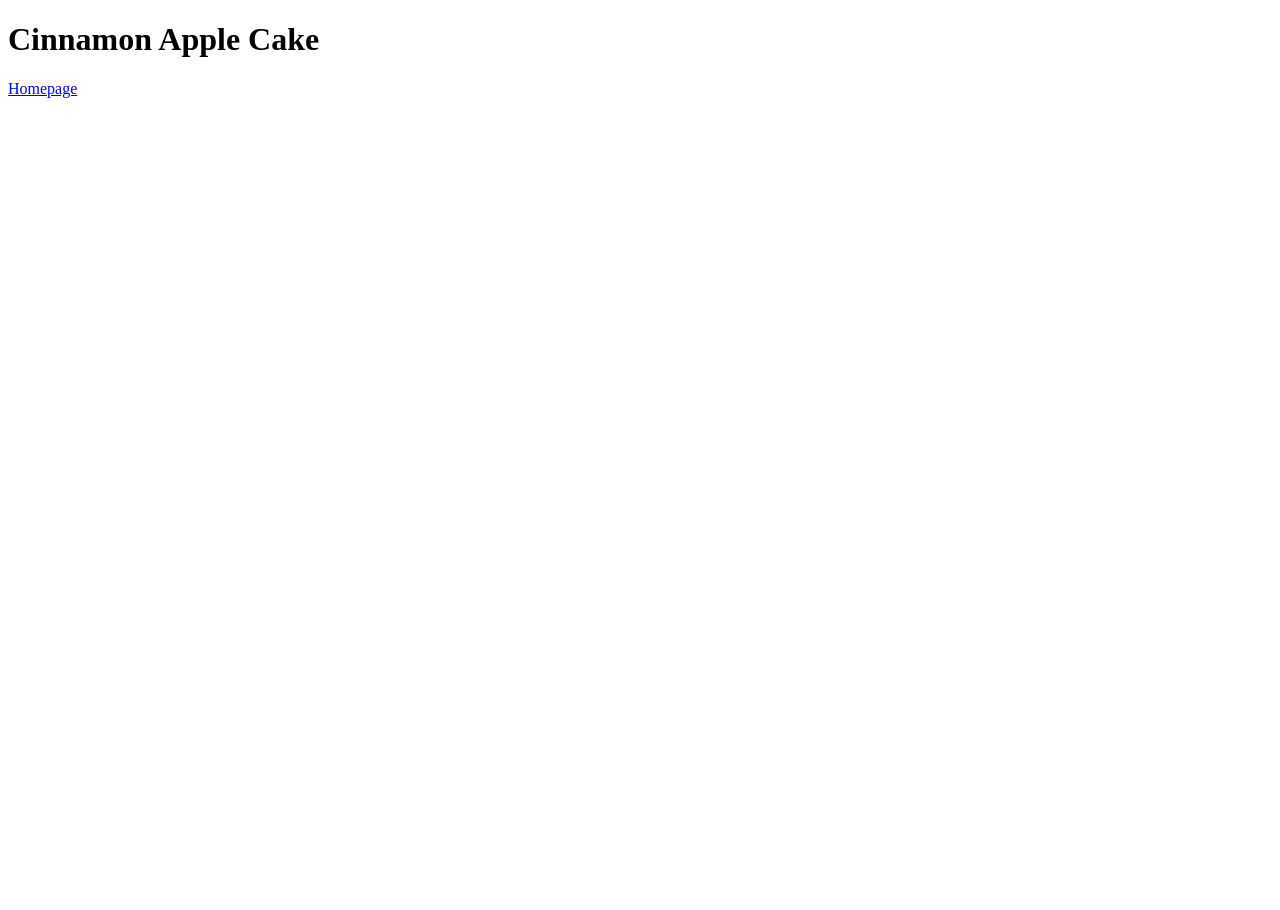
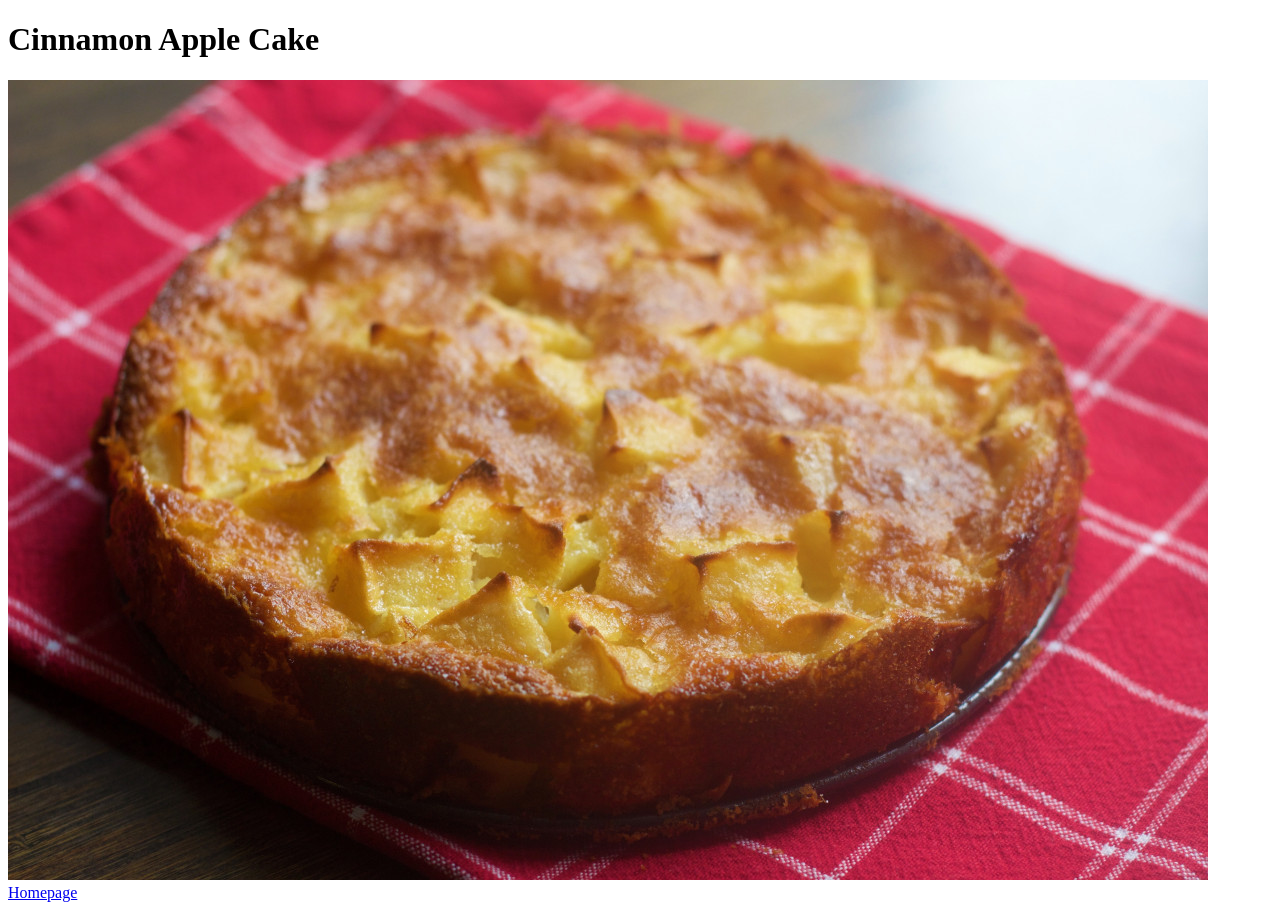
Before and after one commit to aquaticjaybird/odin-recipes, a plain HTML site: page recipes/cinnamon-apple-cake.html in a window 1280 px wide. Before the commit the page ends 800 px from the top, so only its background shows below. Drawn offline with Linux system fonts and the light colour scheme.

Commit message:
Add image to Cinnamon Apple Cake page

```diff
--- a/recipes/cinnamon-apple-cake.html
+++ b/recipes/cinnamon-apple-cake.html
@@ -7,6 +7,7 @@
 
     <body>
         <h1>Cinnamon Apple Cake</h1>
+        <img src="../images/cinnamon-apple-cake-cc0.jpg" alt="Apple cake on top of a red towel" height="800" width="1200">
         <a href="../index.html">Homepage</a>
     </body>
 </html>
```
Also changed, not shown: images/cinnamon-apple-cake-cc0.jpg (added).
